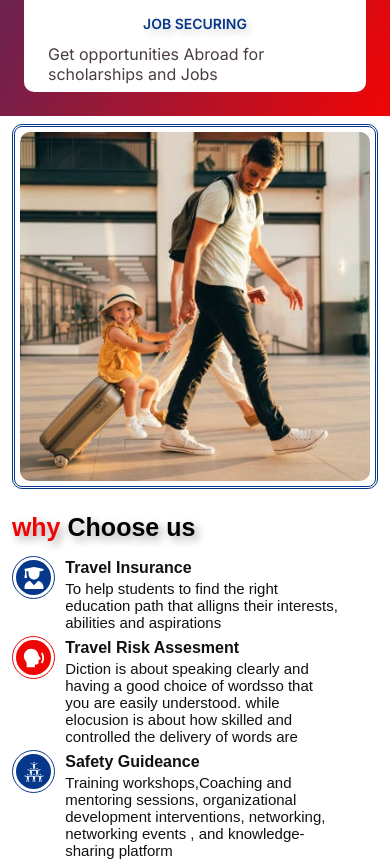
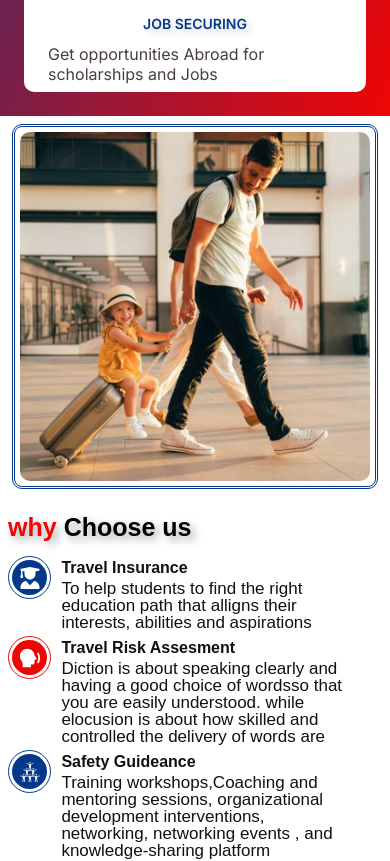
Before and after one commit to VictorKingsHub/consults, a Next.js app: page /travels in a window 390 px wide. Shown: the part 1145-2006 px from the top of the page. Built offline with nearby package versions, Linux system fonts and the light colour scheme.

Commit message:
whoweare image solved

```diff
--- a/app/components/reusable/whychoseUs/WhyChooseUs.module.css
+++ b/app/components/reusable/whychoseUs/WhyChooseUs.module.css
@@ -3,7 +3,7 @@
     flex-direction: row;
     justify-content: center;
     align-items: center;
-    max-width: 98vw;
+    max-width: 100vw;
     height: fit-content;
     gap: 20px;
     padding: 3rem 2rem;
@@ -136,10 +136,8 @@
     line-height: 17px;
     font-weight: 500;
 
-    @media(max-width: 768px) {
-            font-weight: 400;
-            font-size: 15px;
-    }
+
+
 }
 
 .iconWrapperE,
--- a/app/ui/whoWeAre/us/Us.module.css
+++ b/app/ui/whoWeAre/us/Us.module.css
@@ -43,7 +43,7 @@
     height: 70vh;
     background-color: var(--white);
     padding: 4rem 6rem;
-
+    width: 100%;
 
     @media(max-width: 768px) {
         flex-direction: column;
```
